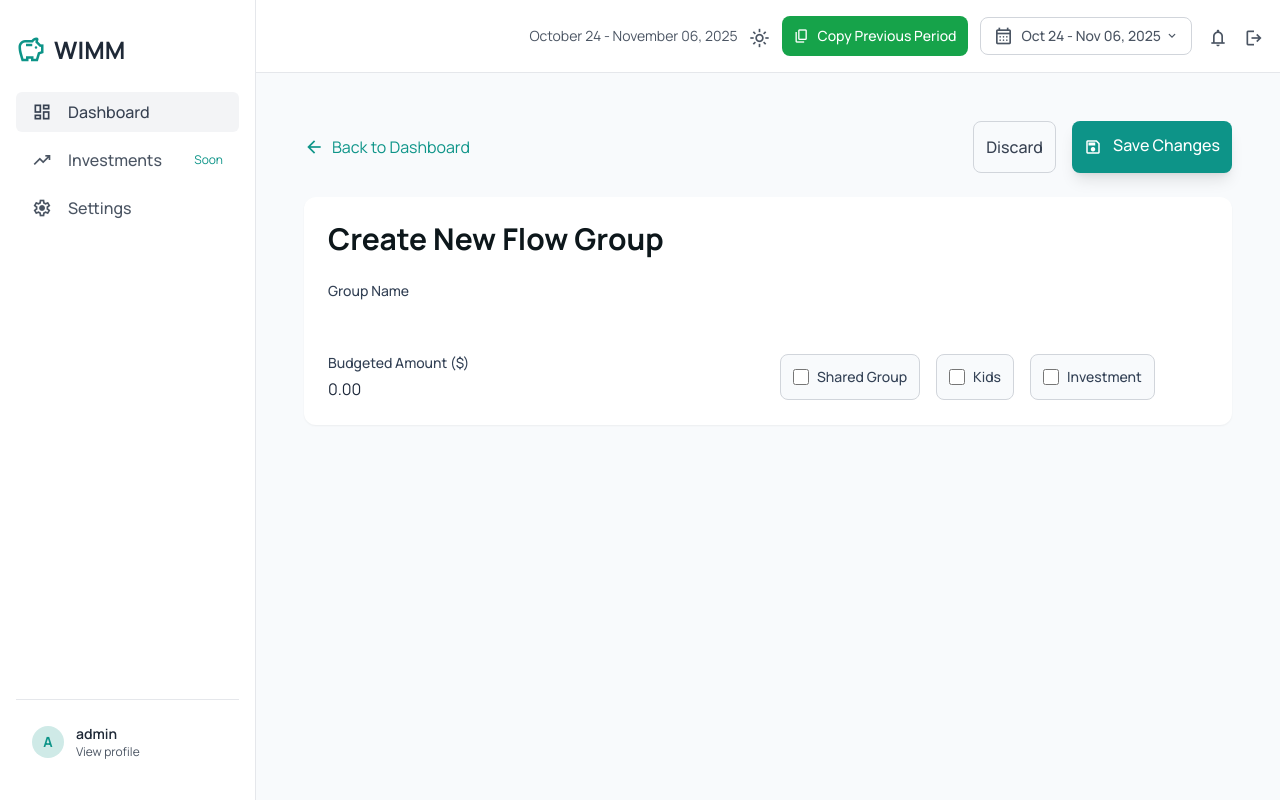
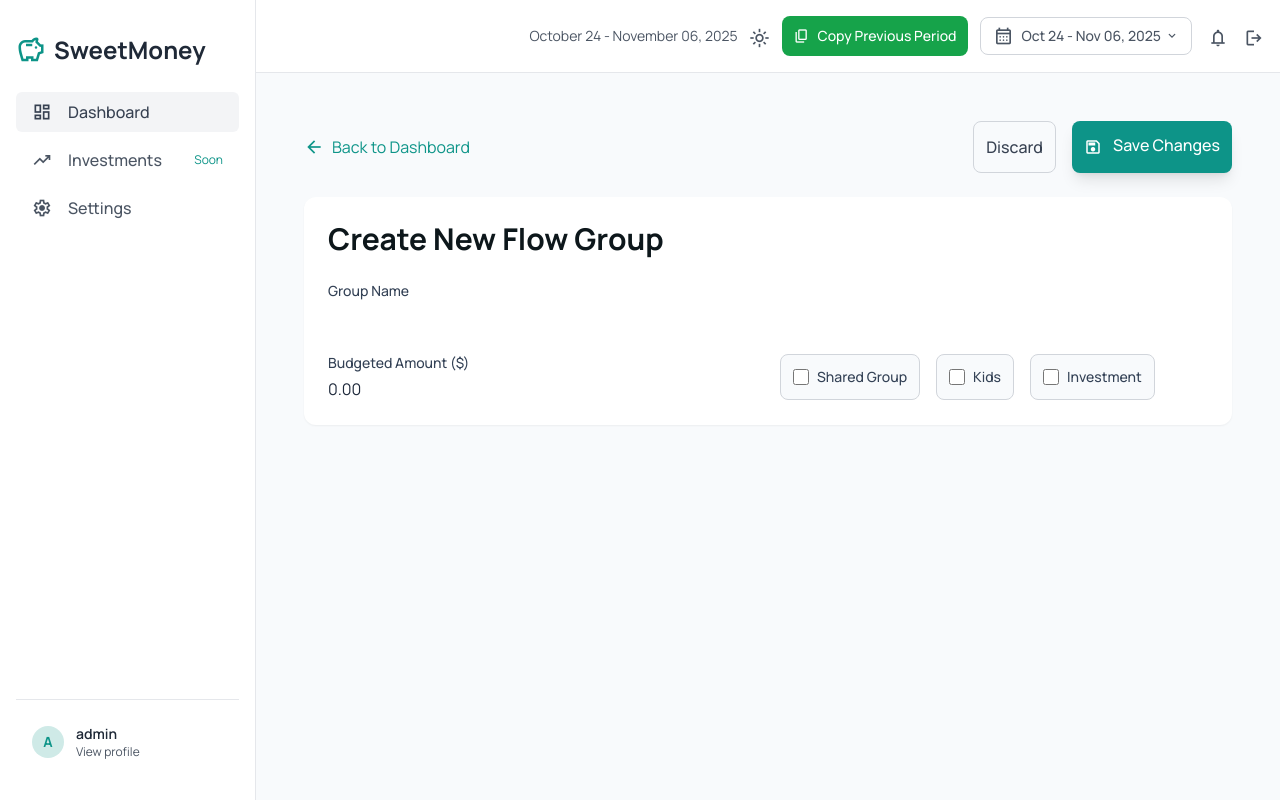
Before and after one commit to JosiasDMartins/WIMM-Finance, a Django app: page /flow-group/new/ in a window 1280 px wide. Run offline with Django 5.2, Linux system fonts and the light colour scheme; a user stored in the database is signed in; data comes from the database, SQL or seed files in the repository; data that the repository does not hold is empty; some libraries are stand-ins or nearby versions.

Commit message:
Name updated
- Updated the app name from WiMM to SweetMoney at the base template

```diff
--- a/finances/templates/finances/base.html
+++ b/finances/templates/finances/base.html
@@ -4,7 +4,7 @@
 <head>
     <meta charset="UTF-8">
     <meta name="viewport" content="width=device-width, initial-scale=1.0">
-    <title>{% block title %}WIMM Dashboard{% endblock %}</title>
+    <title>{% block title %}SweetMoney Dashboard{% endblock %}</title>
 
     <link rel="preconnect" href="https://fonts.googleapis.com">
     <link rel="preconnect" href="https://fonts.gstatic.com" crossorigin>
@@ -79,7 +79,7 @@
             <div class="flex items-center justify-between">
                 <a href="{% url 'dashboard' %}{% if selected_period %}?period={{ selected_period }}{% endif %}" class="flex items-center gap-2">
                     <span class="material-symbols-outlined text-3xl text-primary">savings</span>
-                    <span class="text-2xl font-bold text-gray-800 dark:text-white">WIMM</span>
+                    <span class="text-2xl font-bold text-gray-800 dark:text-white">SweetMoney</span>
                 </a>
                 <button @click="sidebarOpen = false" class="md:hidden text-gray-600 dark:text-gray-400 hover:text-gray-800 dark:hover:text-white">
                     <span class="material-symbols-outlined">close</span>
```
